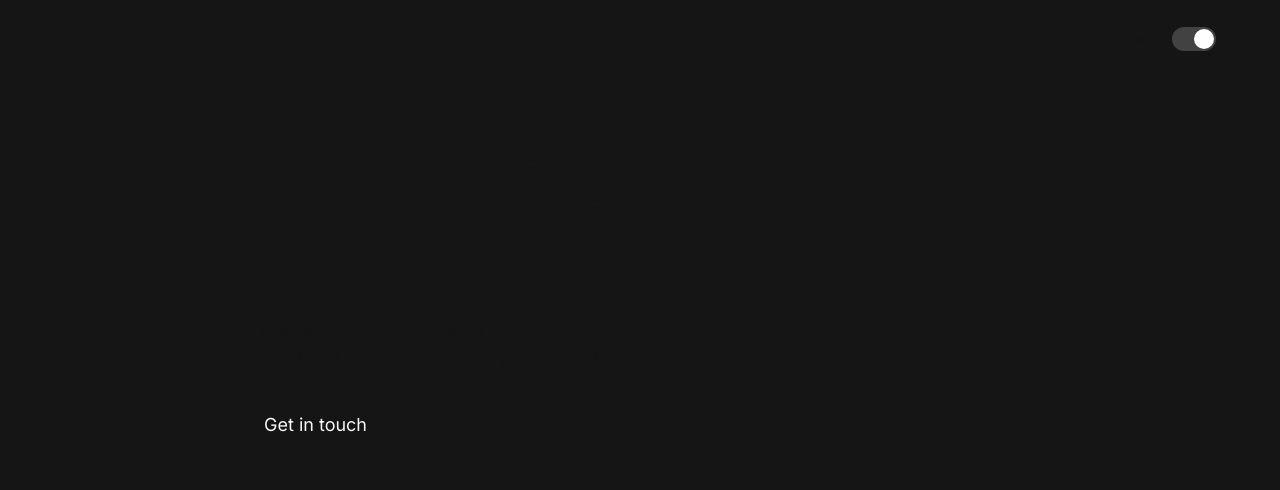
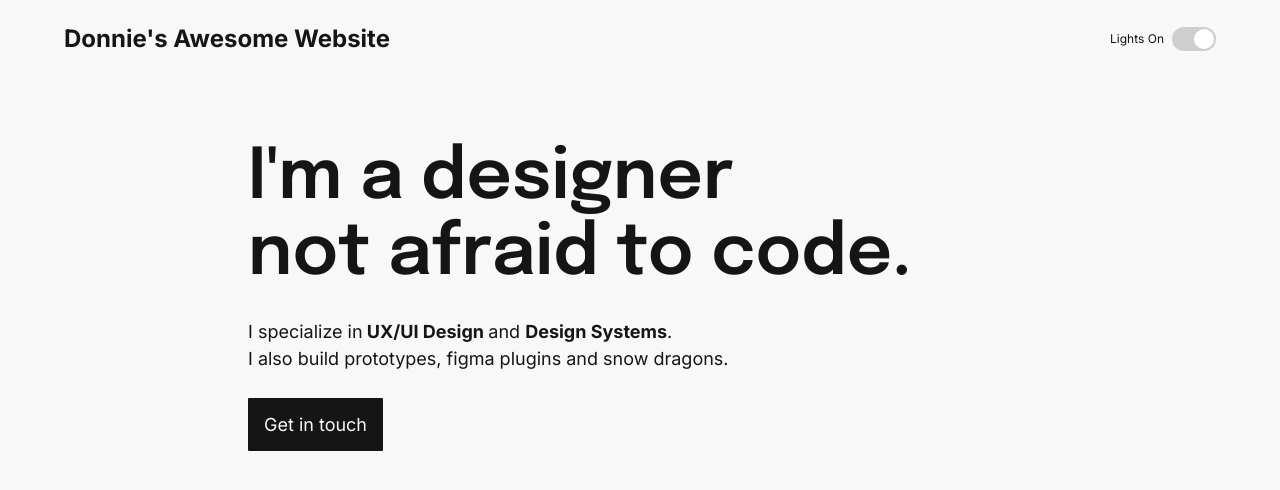
Before and after one commit to dnlklmn/d-site, a React (Create React App) app: page / in a window 1280 px wide. Shown: the top 490 px of the page. Built offline with nearby package versions, Linux system fonts and the light colour scheme.

Commit message:
chore: style-dictionary output

```diff
--- a/src/theme/light.css
+++ b/src/theme/light.css
@@ -3,6 +3,6 @@
   --secondary: #db00ff;
   --fg-contrast: #151515;
   --fg-match-bg: #f8f8f8;
-  --bg-default: #151515;
-  --bg-dip: #424242;
+  --bg-default: #f8f8f8;
+  --bg-dip: #CFCECE;
 }
--- a/src/theme/token-transformation/light.json
+++ b/src/theme/token-transformation/light.json
@@ -19,11 +19,11 @@
   },
   "bg": {
     "default": {
-      "value": "#151515",
+      "value": "#f8f8f8",
       "type": "color"
     },
     "dip": {
-      "value": "#424242",
+      "value": "#CFCECE",
       "type": "color"
     }
   }
```
